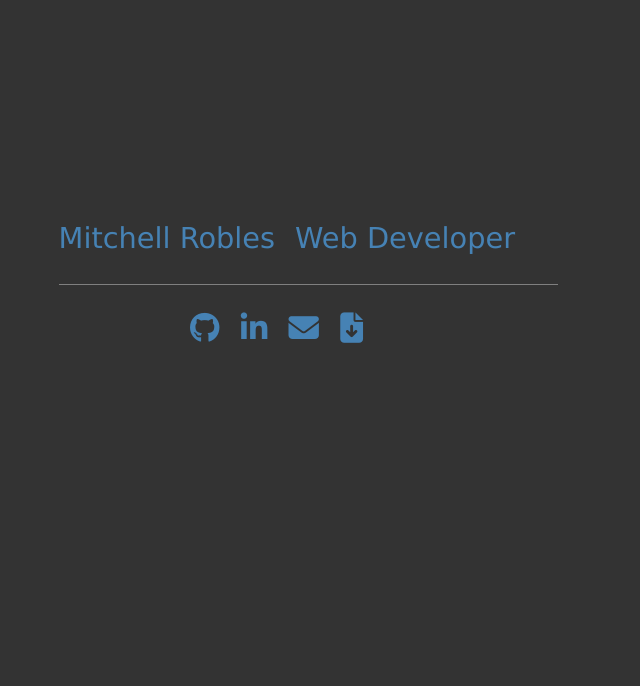
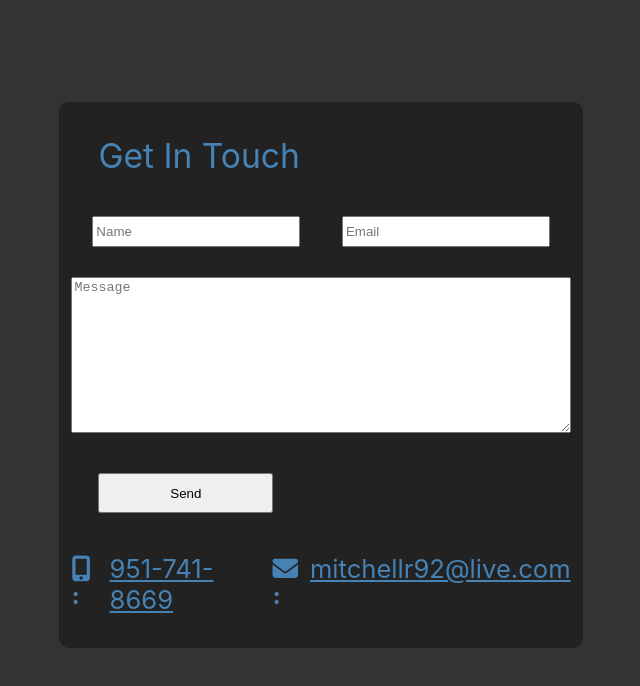
Before and after one commit to mitchellr92/portfolio, a React (Create React App) app: page / in a window 1280 px wide. Shown: the top 686 px of the page, without its empty margins (31-671 px from the left). Built offline with nearby package versions, Linux system fonts and the light colour scheme.

Commit message:
styling for modal

```diff
--- a/src/Components/Modal/modal.css
+++ b/src/Components/Modal/modal.css
@@ -6,12 +6,42 @@
   margin-top: 8%;
   padding: 1%;
   width: 39%;
-  height: 50vh;
+  height: 65vh;
   z-index: 6;
   position: absolute;
   background-color: #222222;
   border-radius: 10px;
-  display: none;
+  /* display: none; */
+}
+
+.modal-title {
+  margin-left: 27px;
+  color: steelblue;
+  font-size: 2.1rem;
+}
+
+.send-message {
+  width: 100%;
+  margin: 0 auto;
+  display: flex;
+  justify-content: center;
+  flex-wrap: wrap;
+}
+
+input {
+  margin: auto;
+  width: 40%;
+  height: 25px;
+}
+
+textarea {
+  margin-top: 30px;
+}
+
+button {
+  width: 175px;
+  height: 40px;
+  margin-left: 27px;
 }
 
 .contact, .email, .phone {
--- a/src/Components/Modal/modal.js
+++ b/src/Components/Modal/modal.js
@@ -2,8 +2,6 @@ import React, { Component } from "react";
 import "./modal.css";
 
 export class Modal extends Component {
-
-
   render() {
     return (
       <div className="contact-container">
@@ -11,8 +9,14 @@ export class Modal extends Component {
         <div className="send-message">
           <input className="Name" placeholder="Name"></input>
           <input className="Email" placeholder="Email"></input>
-          <input className="Message" placeholder="Message"></input>
+          <textarea
+            rows="10"
+            cols="73"
+            className="Message"
+            placeholder="Message"
+          ></textarea>
         </div>
+        <button>Send</button>
         <div className="contact">
           <div className="email">
             <i className="fas fa-mobile-alt"> :</i>
```
